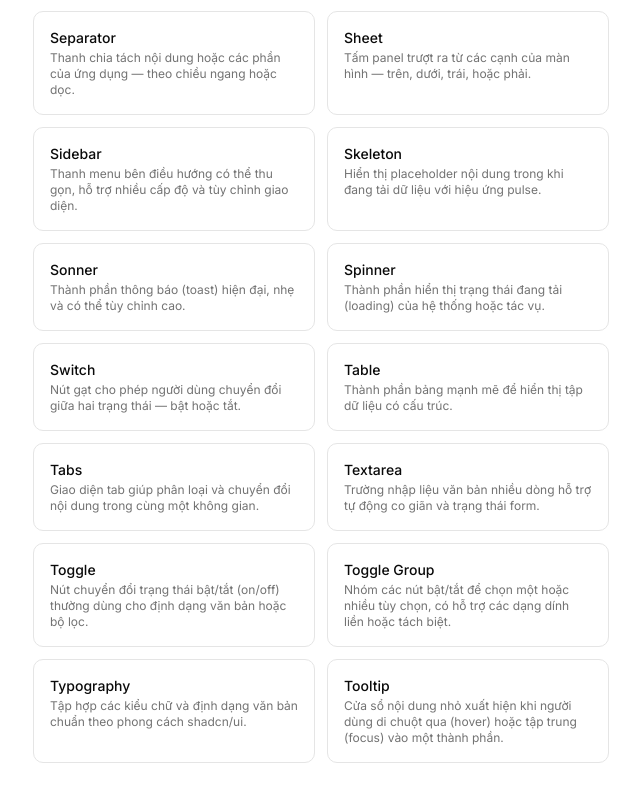
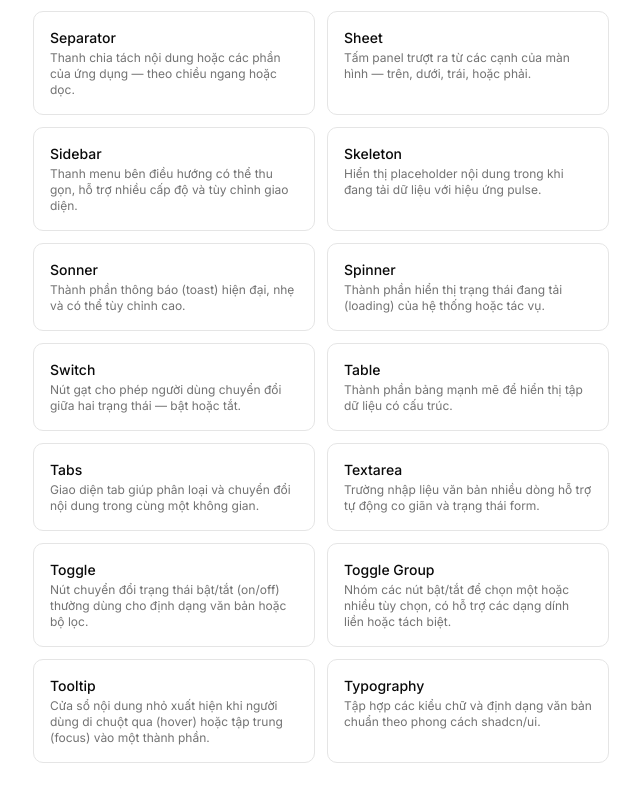
Before and after one commit to benjamin-pham/MyNextjs, a Next.js app: page /components in a window 1280 px wide. Shown: the part 2413-3208 px from the top of the page, without its empty margins (223-863 px from the left). Built offline with nearby package versions, Linux system fonts and the light colour scheme.

Commit message:
feat: add data configuration file for application components

```diff
--- a/src/app/components/data.ts
+++ b/src/app/components/data.ts
@@ -57,6 +57,6 @@
   { name: "Textarea", href: "/components/textarea", description: "Trường nhập liệu văn bản nhiều dòng hỗ trợ tự động co giãn và trạng thái form." },
   { name: "Toggle", href: "/components/toggle", description: "Nút chuyển đổi trạng thái bật/tắt (on/off) thường dùng cho định dạng văn bản hoặc bộ lọc." },
   { name: "Toggle Group", href: "/components/toggle-group", description: "Nhóm các nút bật/tắt để chọn một hoặc nhiều tùy chọn, có hỗ trợ các dạng dính liền hoặc tách biệt." },
+  { name: "Tooltip", href: "/components/tooltip", description: "Cửa sổ nội dung nhỏ xuất hiện khi người dùng di chuột qua (hover) hoặc tập trung (focus) vào một thành phần." },
   { name: "Typography", href: "/components/typography", description: "Tập hợp các kiểu chữ và định dạng văn bản chuẩn theo phong cách shadcn/ui." },
-  { name: "Tooltip", href: "/components/tooltip", description: "Cửa sổ nội dung nhỏ xuất hiện khi người dùng di chuột qua (hover) hoặc tập trung (focus) vào một thành phần." },
 ];
```
